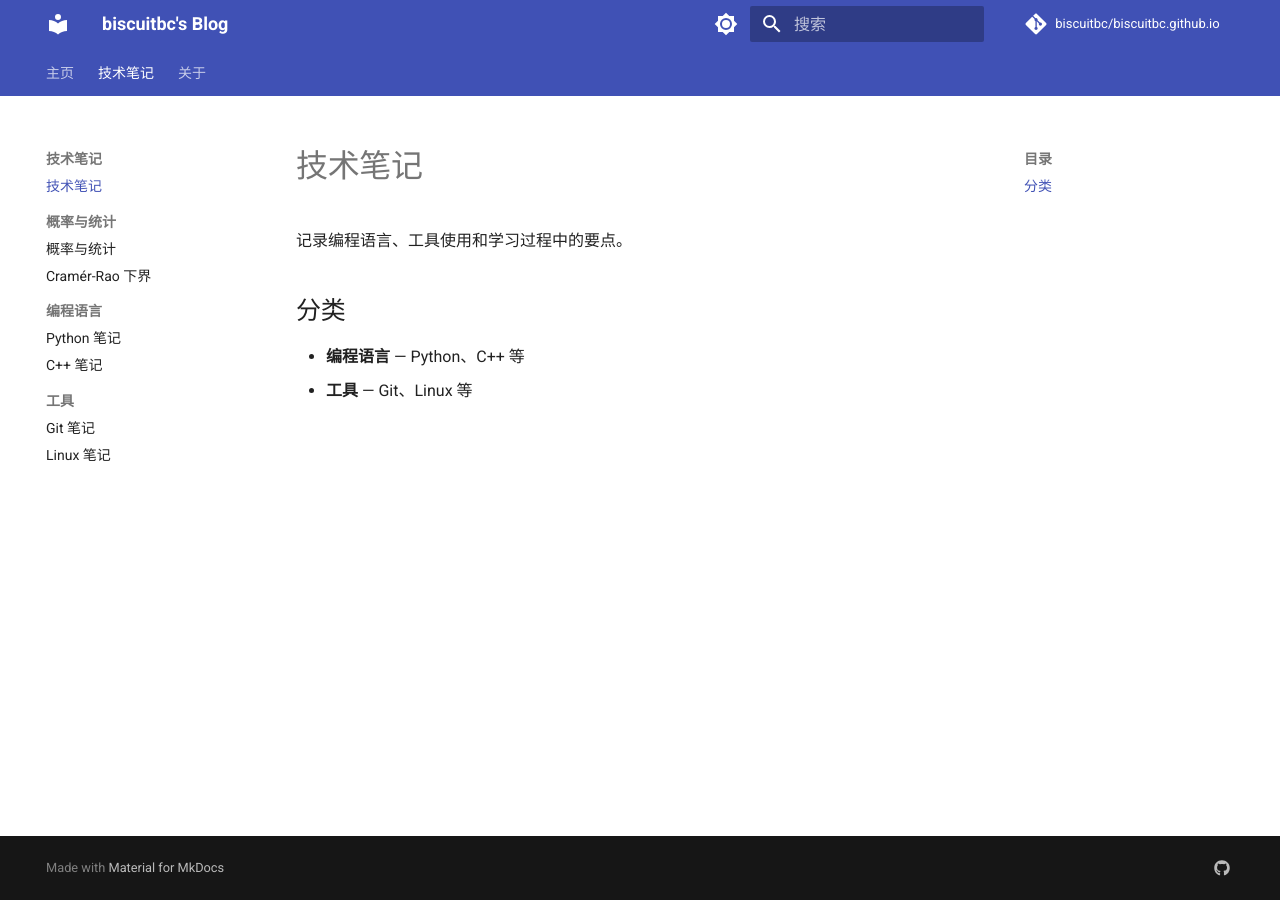
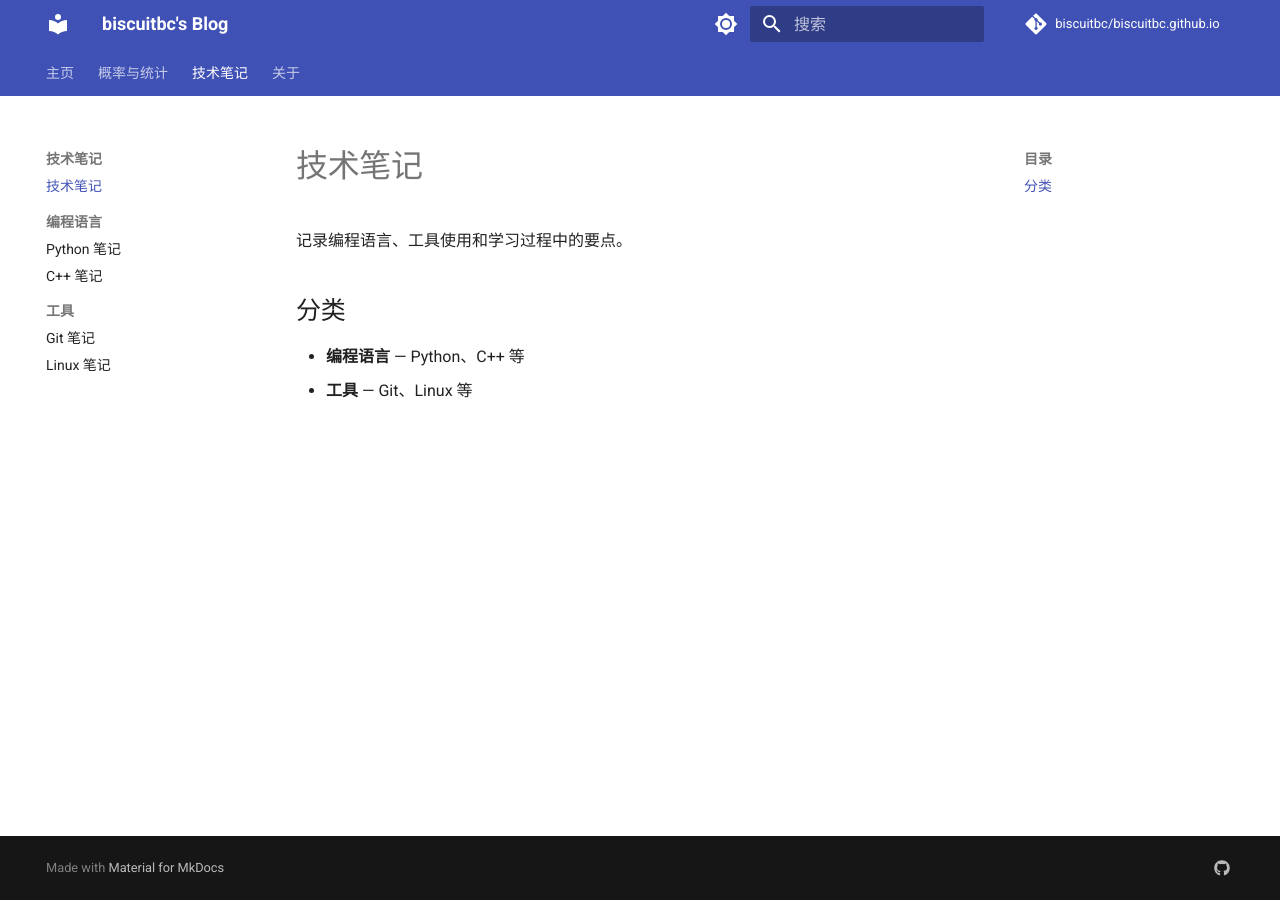
Before and after one commit to biscuitbc/biscuitbc.github.io, an MkDocs documentation site: the page built from docs/notes/index.md, in a window 1280 px wide. Built offline with MkDocs 1.6.1 and Material for MkDocs 9.7.7, drawn with Linux system fonts in a browser that asks for light colours; comment, search, counter and statistics services are not loaded; some of the changed lines change nothing that is shown.

Commit message:
fix: 将概率与统计提升为顶级导航

```diff
--- a/mkdocs.yml
+++ b/mkdocs.yml
@@ -72,11 +72,11 @@ extra:
 
 nav:
   - 主页: index.md
+  - 概率与统计:
+    - notes/math/index.md
+    - notes/math/cramer_rao.md
   - 技术笔记:
     - notes/index.md
-    - 概率与统计:
-      - notes/math/index.md
-      - notes/math/cramer_rao.md
     - 编程语言:
       - notes/lang/python.md
       - notes/lang/cpp.md
```
